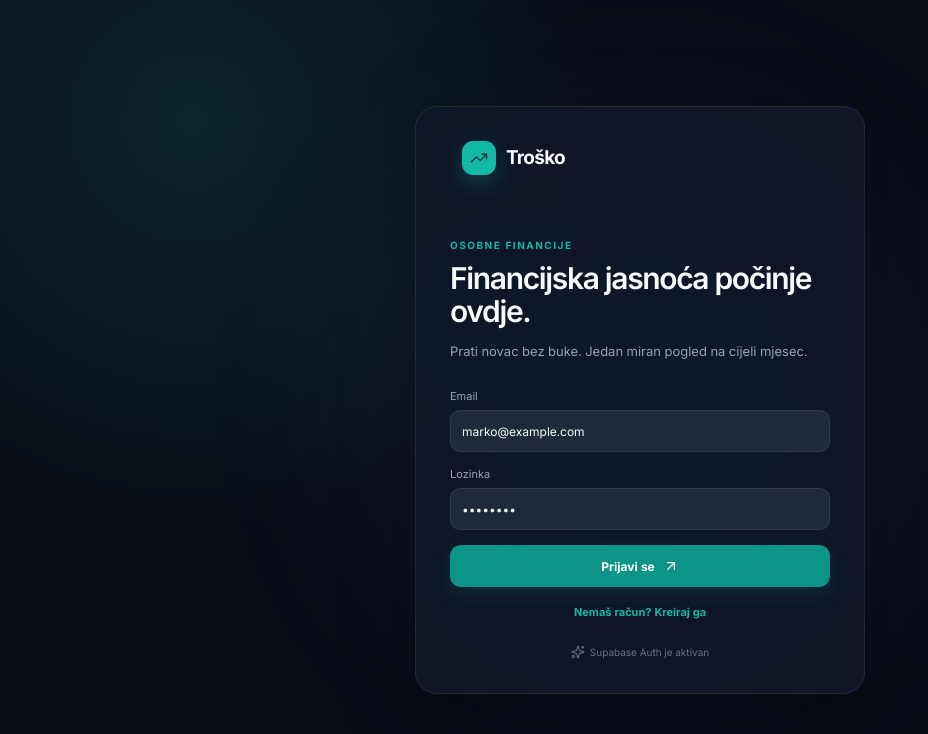
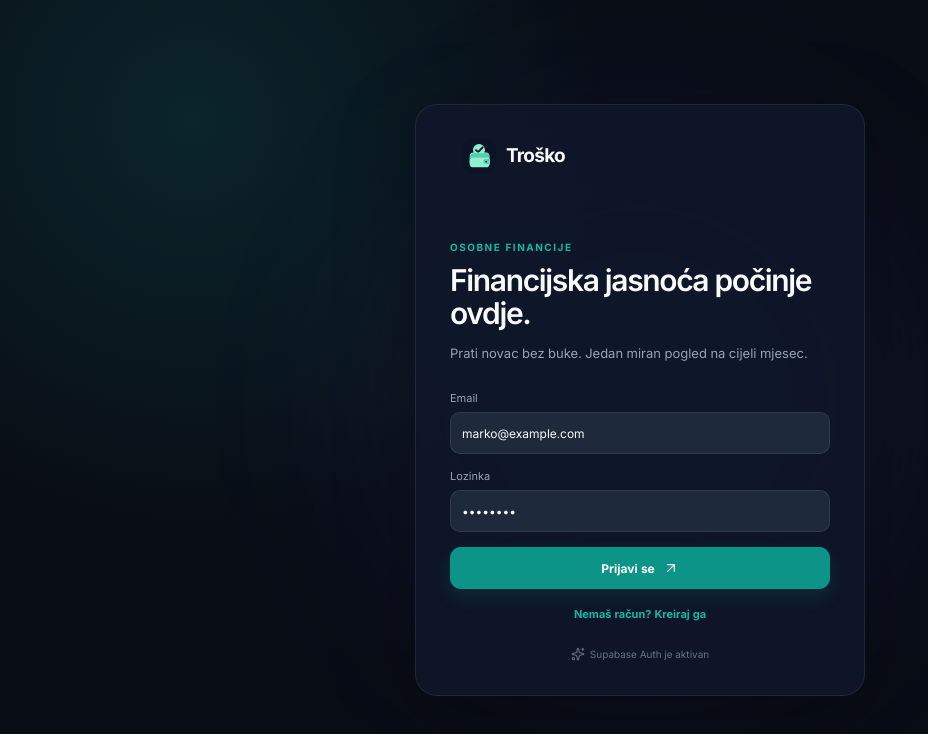
Before and after one commit to KiX7777/trosko, a React (Vite) app: page /login in a window 1280 px wide. Shown: the top 734 px of the page, without its empty margins (0-928 px from the left). Built offline with nearby package versions, Linux system fonts and the light colour scheme; no server answers.

Commit message:
new icon

```diff
--- a/index.html
+++ b/index.html
@@ -8,6 +8,8 @@
     <meta name="apple-mobile-web-app-capable" content="yes" />
     <meta name="apple-mobile-web-app-status-bar-style" content="black-translucent" />
     <meta name="apple-mobile-web-app-title" content="Troško" />
+    <link rel="icon" href="/icons/icon-192.svg" type="image/svg+xml" />
+    <link rel="apple-touch-icon" href="/icons/icon-192.svg" />
     <title>Troško — Dashboard</title>
   </head>
   <body>
--- a/src/app/router.tsx
+++ b/src/app/router.tsx
@@ -59,7 +59,7 @@ function RouteLoading() {
         <aside className="route-loading__sidebar">
           <div className="route-loading__brand">
             <span className="route-loading__mark">
-              <Icon name="trend" size={17} />
+              <img src="/icons/icon-192.svg" alt="" aria-hidden="true" />
             </span>
             <strong>Troško</strong>
           </div>
--- a/src/components/app-shell.tsx
+++ b/src/components/app-shell.tsx
@@ -80,7 +80,7 @@ export function AppShell() {
       <aside className={`sidebar ${sidebarOpen ? 'is-open' : ''}`}>
         <div className="brand__lockup">
           <span className="brand__mark">
-            <Icon name="trend" size={18} />
+            <img src="/icons/icon-192.svg" alt="" aria-hidden="true" />
           </span>
           <span>{t('brand.name')}</span>
         </div>
--- a/src/features/auth/auth-page.tsx
+++ b/src/features/auth/auth-page.tsx
@@ -48,7 +48,7 @@ export function AuthPage() {
       <div className="auth__card">
         <div className="brand__lockup">
           <span className="brand__mark">
-            <Icon name="trend" size={18} />
+            <img src="/icons/icon-192.svg" alt="" aria-hidden="true" />
           </span>
           <span>{t('brand.name')}</span>
         </div>
--- a/src/locales/hr.json
+++ b/src/locales/hr.json
@@ -360,7 +360,7 @@
   "auth.passwordMin": "Lozinka mora imati najmanje 6 znakova.",
   "auth.accountCreated": "Račun je kreiran",
   "auth.welcomeToast": "Dobro došao natrag",
-  "auth.loading": "Učitavam sigurnu sesiju…",
+  "auth.loading": "Učitavam...",
   "export.date": "Datum",
   "export.description": "Opis",
   "export.merchant": "Trgovac",
--- a/src/styles.css
+++ b/src/styles.css
@@ -387,12 +387,10 @@ button:active {
 .route-loading__mark {
   width: var(--size-34);
   height: var(--size-34);
-  display: grid;
-  place-items: center;
+  display: block;
   border-radius: var(--size-11);
-  color: var(--color-primary-contrast);
-  background: var(--shell-primary);
-  box-shadow: 0 var(--space-2) var(--space-5-5) var(--border-primary-soft);
+  overflow: hidden;
+  flex: 0 0 auto;
 }
 .route-loading__nav {
   display: grid;
@@ -1568,12 +1566,17 @@ h3 {
 .brand__mark {
   width: var(--size-34);
   height: var(--size-34);
-  display: grid;
-  place-items: center;
+  display: block;
   border-radius: var(--size-11);
-  color: var(--color-primary-contrast);
-  background: var(--shell-primary);
-  box-shadow: 0 var(--space-2) var(--space-5-5) var(--border-primary-soft);
+  overflow: hidden;
+  flex: 0 0 auto;
+}
+.brand__mark img,
+.route-loading__mark img {
+  display: block;
+  width: 100%;
+  height: 100%;
+  object-fit: cover;
 }
 .sidebar__scroll {
   flex: 1;
```
Also changed, not shown: public/icons/icon-192.svg, public/icons/icon-512.svg.
